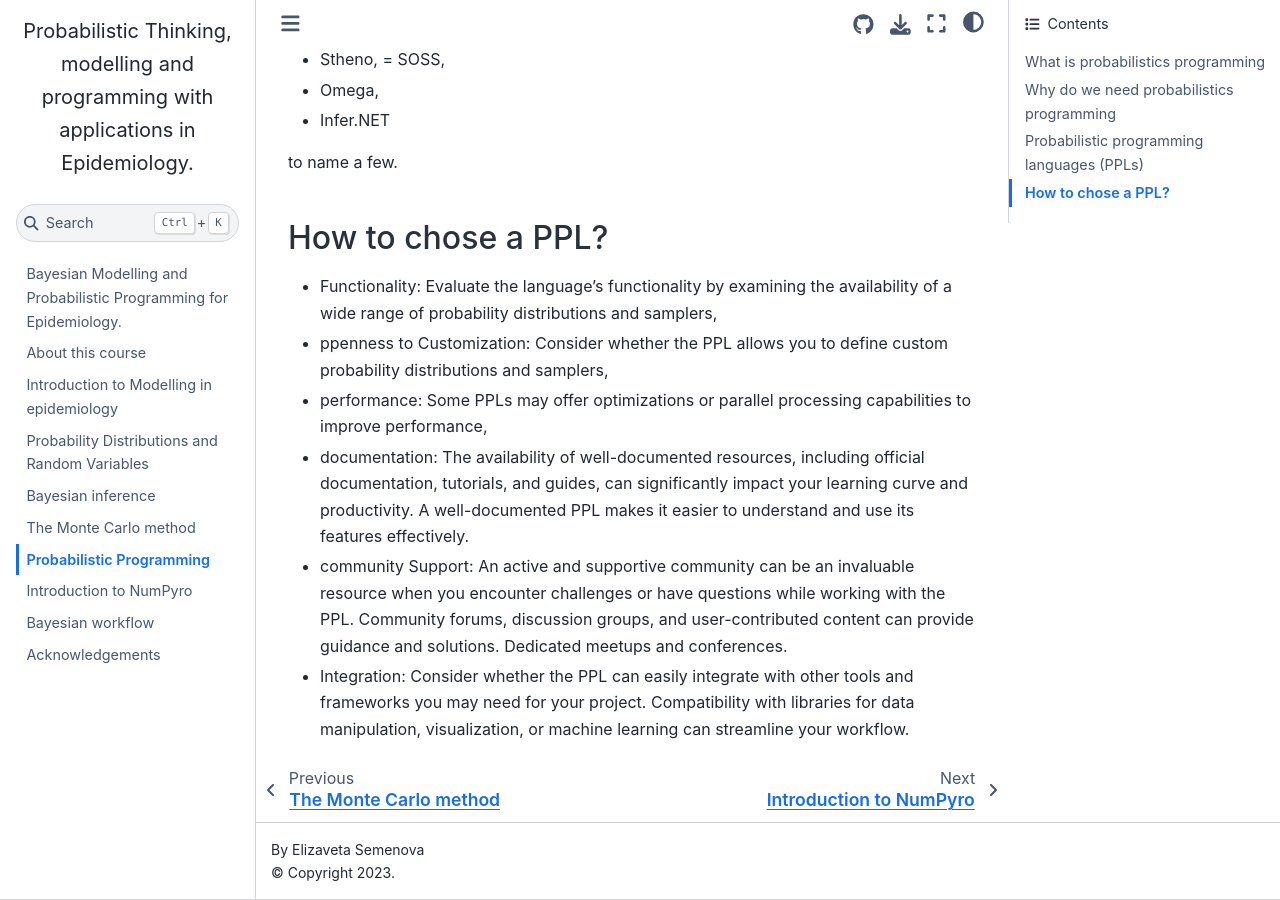
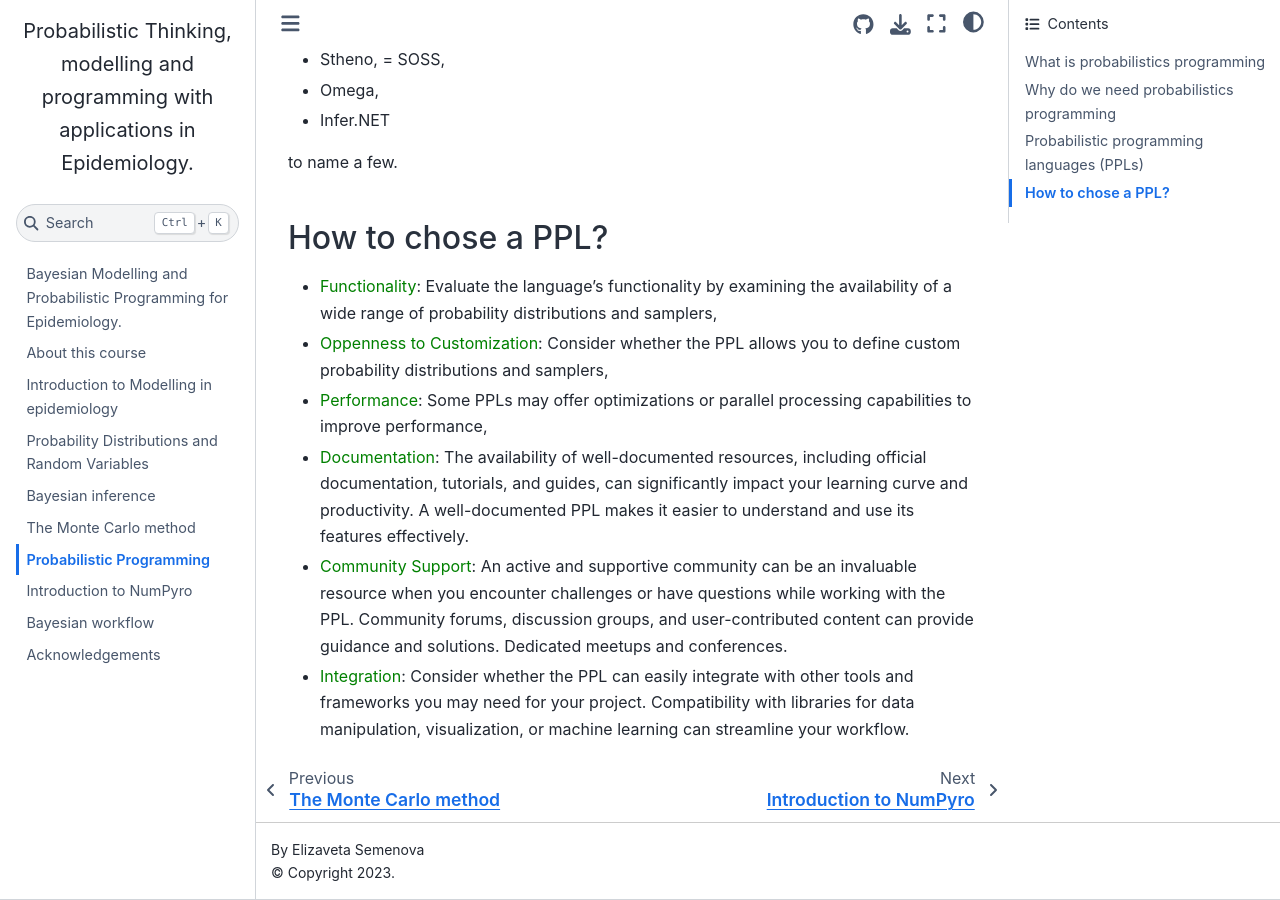
Before and after one commit to elizavetasemenova/prob-epi, a Jupyter Book: the page built from 07_PPLs.md, in a window 1280 px wide and 900 px high, scrolled down 2350 px. Built offline with Jupyter Book 1.0.4 settings and Sphinx 7.4.7 and the Sphinx Book theme 1.1.4, drawn with Linux system fonts in a browser that asks for light colours.

Commit message:
edit PPLs

```diff
--- a/07_PPLs.md
+++ b/07_PPLs.md
@@ -79,9 +79,9 @@ The list of currently existing PPLs is overwhelmingly long and only keeps growin
 to name a few.
 
 ## How to chose a PPL?
-- Functionality: Evaluate the language's functionality by examining the availability of a wide range of probability distributions and samplers,
-- ppenness to Customization: Consider whether the PPL allows you to define custom probability distributions and samplers,
-- performance: Some PPLs may offer optimizations or parallel processing capabilities to improve performance,
-- documentation: The availability of well-documented resources, including official documentation, tutorials, and guides, can significantly impact your learning curve and productivity. A well-documented PPL makes it easier to understand and use its features effectively.
-- community Support: An active and supportive community can be an invaluable resource when you encounter challenges or have questions while working with the PPL. Community forums, discussion groups, and user-contributed content can provide guidance and solutions. Dedicated meetups and conferences.
-- Integration: Consider whether the PPL can easily integrate with other tools and frameworks you may need for your project. Compatibility with libraries for data manipulation, visualization, or machine learning can streamline your workflow.
+- <font color='green'>Functionality</font>: Evaluate the language's functionality by examining the availability of a wide range of probability distributions and samplers,
+- <font color='green'>Oppenness to Customization</font>: Consider whether the PPL allows you to define custom probability distributions and samplers,
+- <font color='green'>Performance</font>: Some PPLs may offer optimizations or parallel processing capabilities to improve performance,
+- <font color='green'>Documentation</font>: The availability of well-documented resources, including official documentation, tutorials, and guides, can significantly impact your learning curve and productivity. A well-documented PPL makes it easier to understand and use its features effectively.
+- <font color='green'>Community Support</font>: An active and supportive community can be an invaluable resource when you encounter challenges or have questions while working with the PPL. Community forums, discussion groups, and user-contributed content can provide guidance and solutions. Dedicated meetups and conferences.
+- <font color='green'>Integration</font>: Consider whether the PPL can easily integrate with other tools and frameworks you may need for your project. Compatibility with libraries for data manipulation, visualization, or machine learning can streamline your workflow.
```
